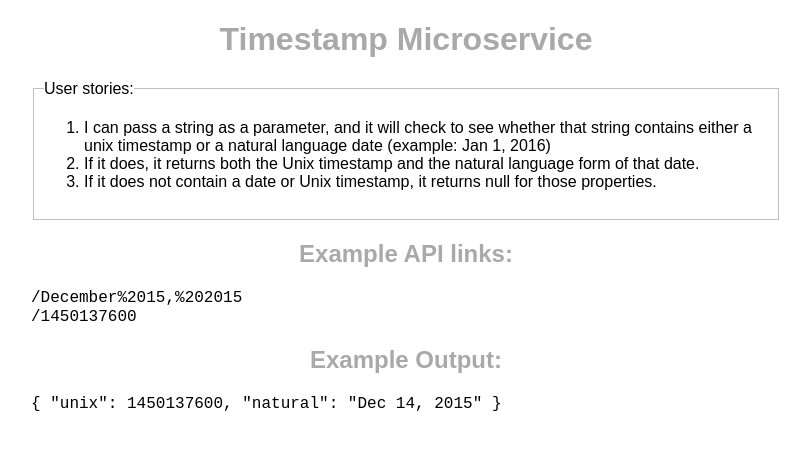
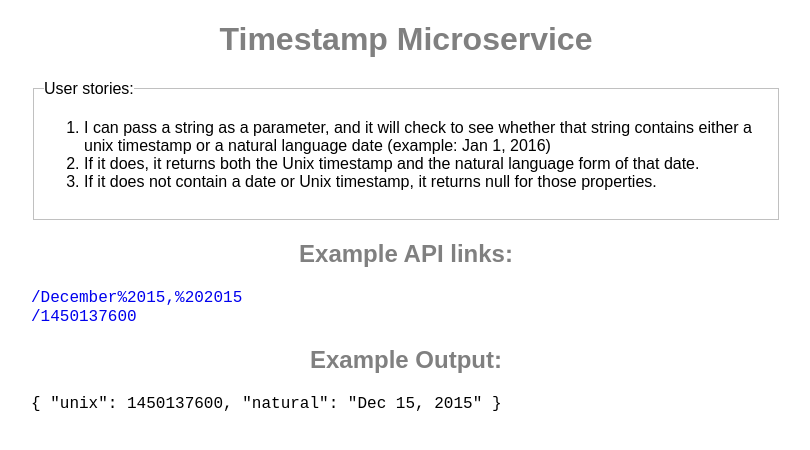
Before and after one commit to Giveback007/Timestamp-Microservice, a website: page index.html in a window 1280 px wide. Shown: the whole page, without its empty margins (234-1044 px from the left). Drawn offline with Linux system fonts and the light colour scheme.

Commit message:
slight changes to finalize the project

```diff
--- a/assets/style.css
+++ b/assets/style.css
@@ -1,7 +1,17 @@
 body {
   margin: auto;
-  max-width: 750px; }
+  max-width: 750px;
+}
 
 h1, h2 {
   text-align: center;
-  color: darkgrey; }
+  color: grey;
+}
+
+a {
+  text-decoration: none;
+}
+
+a:hover {
+  text-decoration: underline;
+}
--- a/index.html
+++ b/index.html
@@ -2,8 +2,8 @@
 <html>
   <head>
     <meta charset="utf-8">
-    <link rel='stylesheet' href='/assets/pure/pure-min.css'/>
-    <link rel='stylesheet' href='/assets/style.css'/>
+    <link rel="stylesheet" href="/assets/pure/pure-min.css"/>
+    <link rel="stylesheet" href="/assets/style.css"/>
     <title>Timestamp Microservice</title>
   </head>
   <body>
@@ -26,12 +26,12 @@
       </fieldset>
 
       <h2>Example API links:</h2>
-        <code>/December%2015,%202015</code>
-        <br>
-        <code>/1450137600</code>
+      <a href="https://giveback007-timestamp-microservice.glitch.me/December%2015,%202015"><code>/December%2015,%202015</code></a>
+      <br>
+      <a href="https://giveback007-timestamp-microservice.glitch.me/1450137600"><code>/1450137600</code></a>
 
       <h2>Example Output:</h2>
-        <code>{ "unix": 1450137600, "natural": "Dec 14, 2015" }</code>
+        <code>{ "unix": 1450137600, "natural": "Dec 15, 2015" }</code>
     </header>
   </body>
 </html>
--- a/package.json
+++ b/package.json
@@ -20,7 +20,6 @@
     "express": "^4.15.4"
   },
   "scripts": {
-    "test": "echo \"Error: no test specified\" && exit 1",
     "start": "node main.js"
   }
 }
```
Also changed, not shown: README.md.
